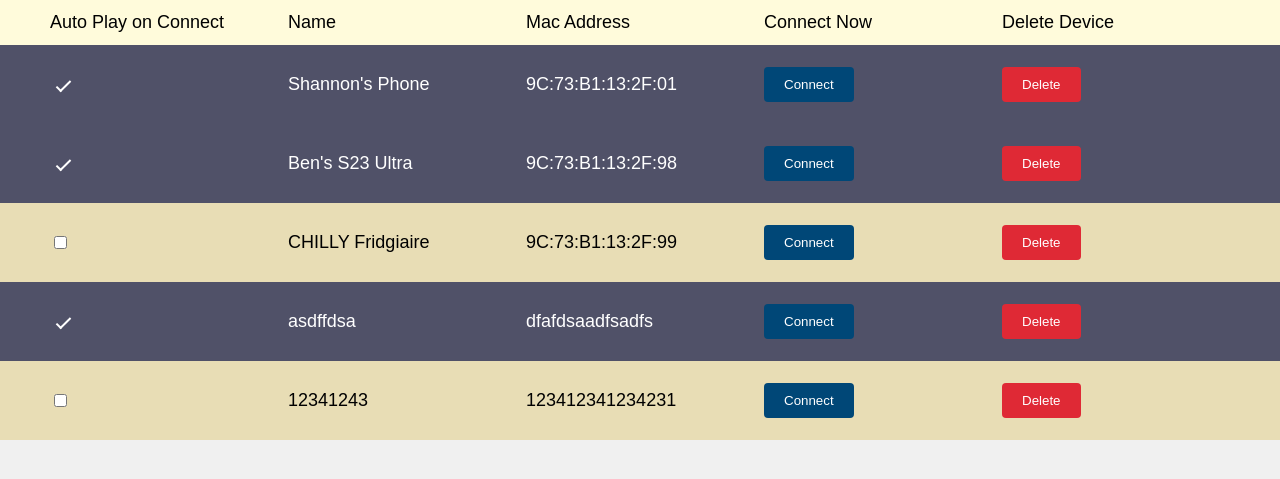
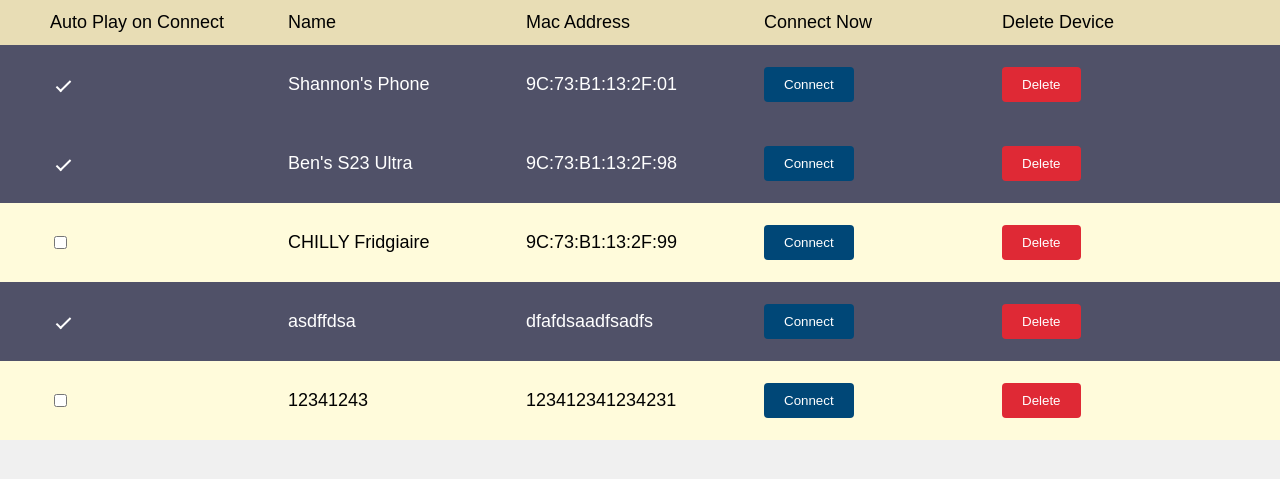
Before and after one commit to Benerman/Headless-Bluetooth-Raspberry-Pi-Car, a Flask app: page / in a window 1280 px wide. Shown: the part 252-731 px from the top of the page. Run offline with Flask 3, Linux system fonts and the light colour scheme.

Commit message:
Refactor list header and remove unnecessary code

```diff
--- a/static/index.css
+++ b/static/index.css
@@ -15,7 +15,7 @@ ul {
 }
 
 /* Style the list items */
-ul li {
+ul li, .list-header {
   padding: 12px 50px;
   background: #E8DDB5;
   font-size: 18px;
--- a/templates/index.html
+++ b/templates/index.html
@@ -27,14 +27,14 @@
                     <button class="reorder button" onclick="reorderElements()"> &#x21BB;  Reorder</button>
                 </div>
             </div>
+            <div class="list-header">
+                <div>Auto Play on Connect</div>
+                <div>Name</div>
+                <div>Mac Address</div>
+                <div>Connect Now</div>
+                <div>Delete Device</div>
+            </div>
             <ul id="list-of-addresses">
-                <li>
-                    <div>Auto Play on Connect</div>
-                    <div>Name</div>
-                    <div>Mac Address</div>
-                    <div>Connect Now</div>
-                    <div>Delete Device</div>
-                </li>
                 {% for address in addresses %}
                 {% if address.auto_play %}
                 <li class="checked">
@@ -78,6 +78,7 @@
             return false;
         }
     }
+
 
     // Create a new list item when clicking on the "Add" button
     function newElement() {
@@ -142,7 +143,7 @@
     // when reorder mode is disabled, all button in 'li' elements should be enabled
     // input checkboxes should turn back to checkboxes
     // get all li items and then send it in ajax request to update all items order at once
-        function reorderElements() {
+    function reorderElements() {
         var reorderButton = document.querySelector('.reorder');
         var reorderMode = reorderButton.classList.contains('reorder-mode');
         if (reorderMode) {
@@ -151,10 +152,6 @@
             var liElements = document.querySelectorAll('li');
             var data = [];
             for (var i = 0; i < liElements.length; i++) {
-                // skip the first li element because it is the header
-                if (i === 0) {
-                    continue;
-                }
                 var li = liElements[i];
                 li.querySelector('i[class="reorder-icon"]').remove();
                 var checkbox = li.querySelector('input[name="auto_play"]');
@@ -192,10 +189,6 @@
             // add  all the checkboxes to the reorder icon
             var liElements = document.querySelectorAll('li');
             for (var i = 0; i < liElements.length; i++) {
-                // skip the first li element because it is the header
-                if (i === 0) {
-                    continue;
-                }
                 var li = liElements[i];
                 var checkbox = li.querySelector('input[name="auto_play"]');
                 var checkMark = li.querySelector('.check-mark');
```
